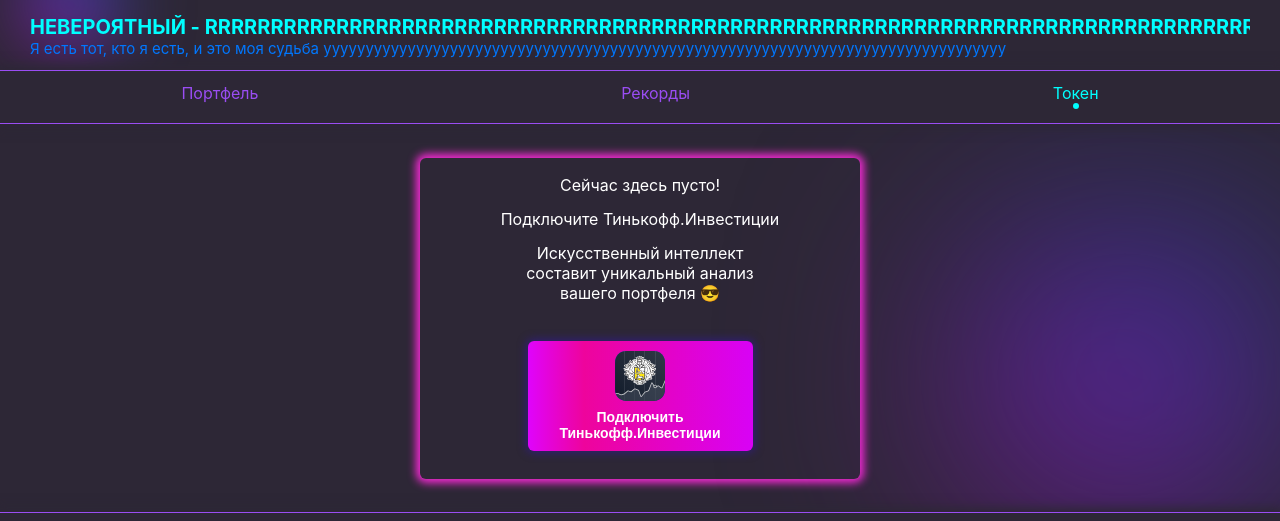
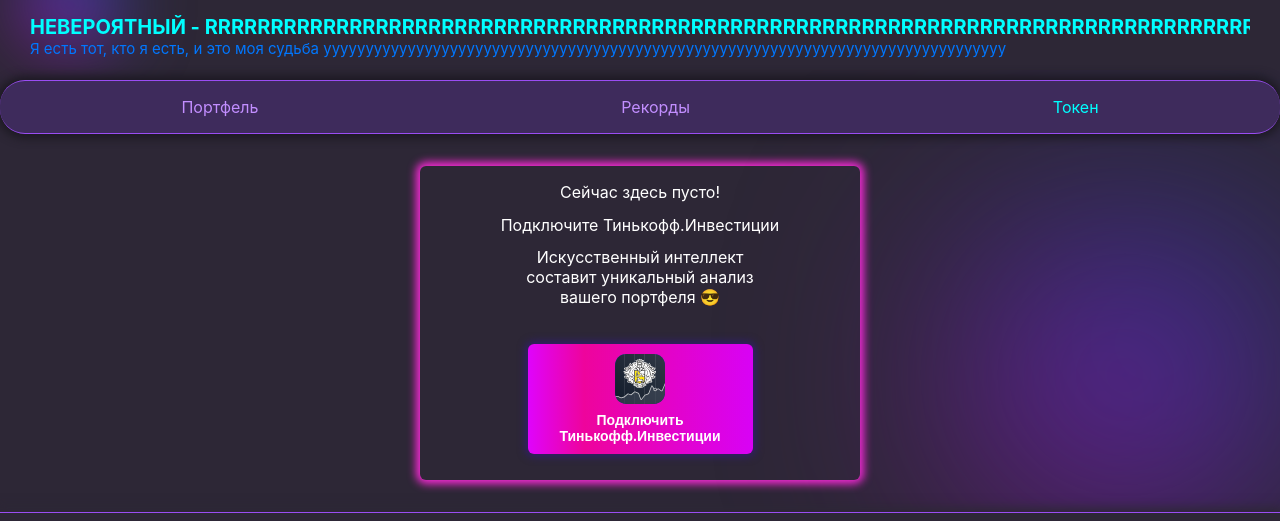
Before and after one commit to raketa-best/raketa-market-web, a React (Create React App) app: page /token in a window 1280 px wide. Shown: the part 230-751 px from the top of the page. Built offline with nearby package versions, Linux system fonts and the light colour scheme.

Commit message:
modify MenuProfile.module.css :star: #15

```diff
--- a/src/components/ProfileBodyBg.module.css
+++ b/src/components/ProfileBodyBg.module.css
@@ -8,7 +8,7 @@
     flex-direction: column;
     align-items: center;
     background: #2d2736;
-    padding-top: 7px;
+    padding-top: 17px;
     padding-bottom: 240px;
 }
 
@@ -36,7 +36,7 @@
     filter: blur(110px);
 }
 
-@media (max-width: 358px) {
+@media (max-width: 358px), (max-height: 738px) {
     .block {
         top: 274px;
     }
--- a/src/components/button/Button.module.css
+++ b/src/components/button/Button.module.css
@@ -57,9 +57,20 @@
 .buttonPinkLarge {
     width: 200px;
     height: 110px;
-    min-height: 110px;
     color: #ffffff;
     font-size: 14px
+}
+
+@media (max-height: 648px) {
+    .button  {
+        margin-top: 10px;
+    }
+
+    .buttonPinkLarge {
+        width: 180px;
+        height: 90px;
+        font-size: 11px
+    }
 }
 
 .buttonPinkLarge:hover {
--- a/src/components/connectTinkoffTokenAlert/ConnectTinkoffTokenAlert.module.css
+++ b/src/components/connectTinkoffTokenAlert/ConnectTinkoffTokenAlert.module.css
@@ -4,9 +4,9 @@
     flex-direction: column;
     align-items: center;
     justify-content: center;
-    top: 354px;
+    top: 364px;
     width: 100%;
-    height: calc(100% - 300px - 58px - 54px);
+    height: calc(100% - 300px - 58px - 64px);
     background: #2d2736;
 }
 
@@ -31,7 +31,7 @@
     min-width: 224px;
     max-width: 400px;
     height: 75%;
-    min-height: 225px;
+    min-height: 170px;
     max-height: 350px;
     padding: 20px;
     padding-top: 10px;
@@ -52,11 +52,11 @@
     padding-bottom: 5px;
 }
 
-@media (max-width: 358px) {
+@media (max-width: 358px), (max-height: 738px) {
 
     .tokenAlert_block {
-        top: 274px;
-        height: calc(100% - 220px - 58px - 54px);
+        top: 284px;
+        height: calc(100% - 220px - 58px - 64px);
     }
 
     .tokenAlert_block::before {
@@ -98,19 +98,26 @@
 @media (max-height: 648px) {
 
     .tokenAlert_block {
-        height: 290px;
+        top: 284px;
+        height: calc(100% - 220px - 58px - 64px);
         padding-bottom: 58px;
     }
 
     .tokenAlert {
         width: 260px;
-        height: 200px;
+        height: 170px;
         padding: 15px;
         padding-top: 10px;
         box-shadow: 0 0 6px 1px rgb(247, 42, 213);
     }
 
+    .icon {
+        width: 40px;
+        height: 40px;
+        padding-bottom: 5px;
+    }
+
     .message {
-        font-size: 12px;
+        font-size: 11px;
     }
 }
--- a/src/components/menuProfile/MenuProfile.module.css
+++ b/src/components/menuProfile/MenuProfile.module.css
@@ -8,24 +8,26 @@
     width: 100vw;
     min-width: 310px;
     height: 30px;
-    padding: 12px 0px 10px 0px;
+    margin-top: 10px;
+    padding: 11px 0px 11px 0px;
     font-size: 16px;
-    background: #2d2736;
+    background: #3e2b5c;
+    border-radius: 25px;
     border-top: 1px solid #9a4df3;
     border-bottom: 1px solid #9a4df3;
-    box-shadow: 0 0 10px 4px #2d2736;
+    box-shadow: 0 0 10px 4px #1c1922;
 }
 
 .link_block {
     display: flex;
     flex-direction: column;
     align-items: center;
-    justify-content: flex-start;
+    justify-content: center;
 }
 
 .link {
     text-decoration: none;
-    color: #9a4df3;
+    color: #c28eff;
 }
 
 .linkActive {
@@ -57,7 +59,7 @@
     }
 }
 
-@media (max-width: 358px) {
+@media (max-width: 358px), (max-height: 738px) {
 
     .menuProfile_block {
         top: 220px;
--- a/src/components/menuProfile/MenuProfile.tsx
+++ b/src/components/menuProfile/MenuProfile.tsx
@@ -1,4 +1,3 @@
-import icon_ellipse from '../../images/icon_ellipse.svg'
 import classes from './MenuProfile.module.css'
 import { NavLink, useLocation } from 'react-router-dom'
 
@@ -20,9 +19,6 @@ export const MenuProfileElement: React.FC<IMenuProfileElementProps> = (props: IM
                 : <div>{props.label}</div>
             }
         </NavLink>
-        {location.pathname===props.to &&
-            <img alt='' src={icon_ellipse} className={classes.icon_ellipse}/>
-        }
     </div>
 }
 
--- a/src/components/progressPercent/ProgressPercent.module.css
+++ b/src/components/progressPercent/ProgressPercent.module.css
@@ -41,7 +41,7 @@
 }
 
 
-@media (max-width: 358px) {
+@media (max-width: 358px), (max-height: 738px) {
 
     .progress_container {
         height: 14px;
--- a/src/components/userHeaderProfile/UserHeader.module.css
+++ b/src/components/userHeaderProfile/UserHeader.module.css
@@ -108,7 +108,7 @@
     height: 0;
 }
 
-@media (max-width: 358px) {
+@media (max-width: 358px), (max-height: 738px) {
 
     .userHeader_block {
         height: 220px;
```
